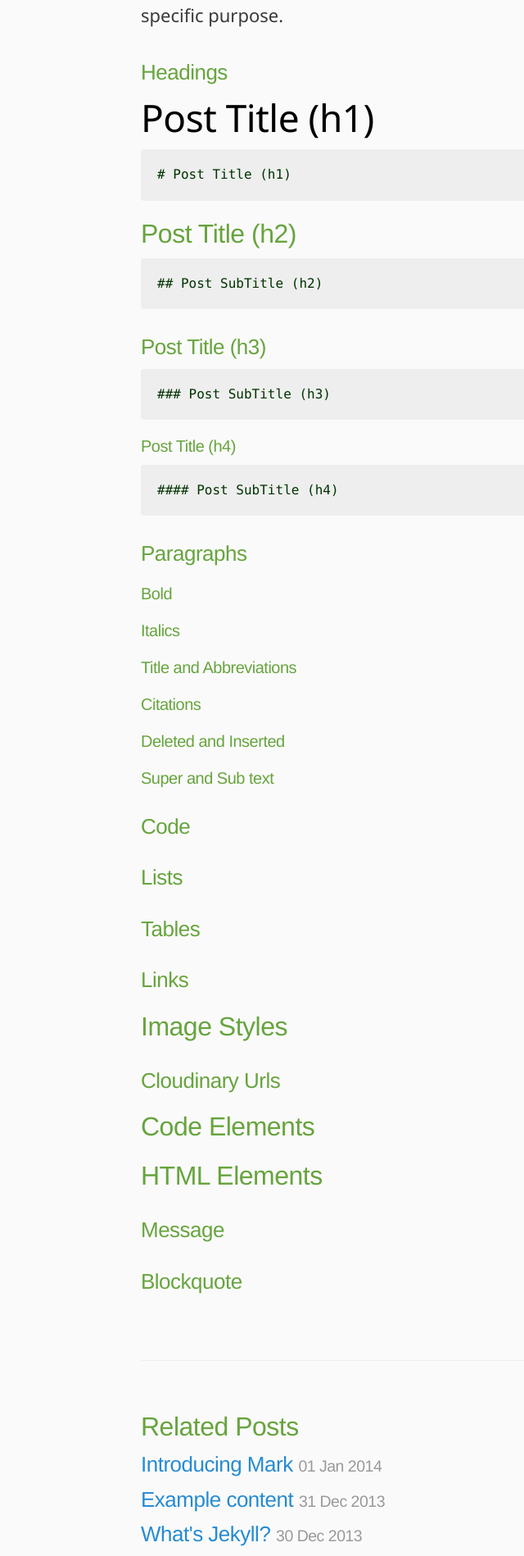
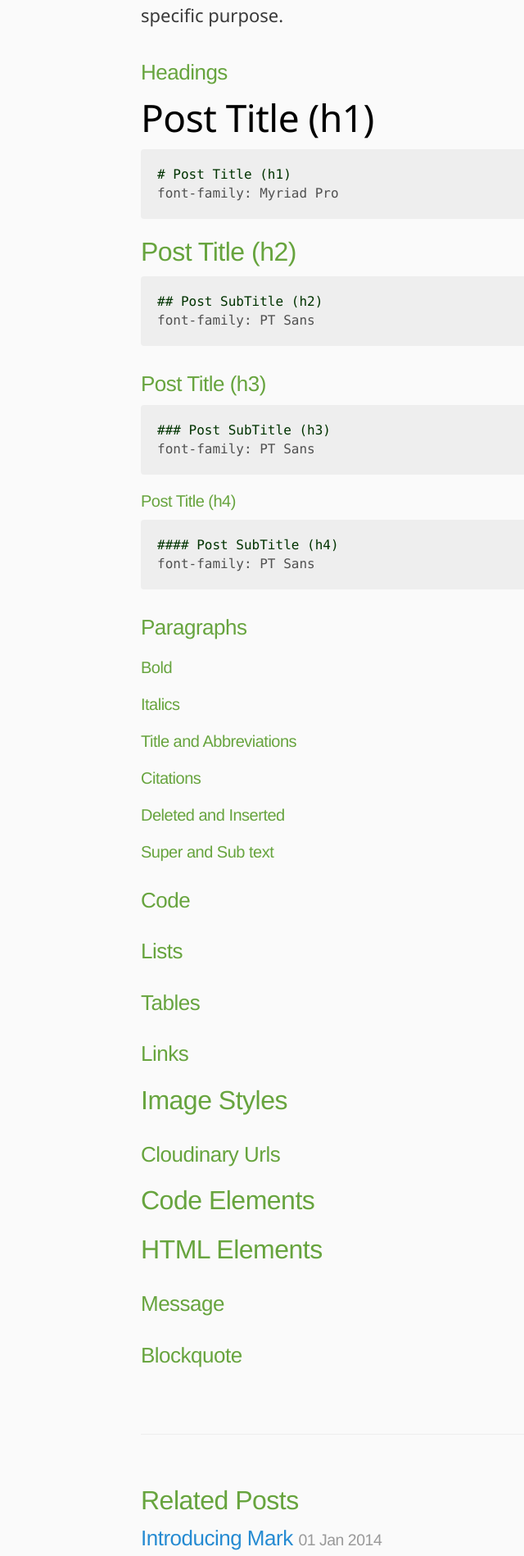
Before and after one commit to markthelefty/markthelefty.github.io, a Jekyll site: the page built from _posts/2018-07-30-theme-style-guide.markdown, in a window 1280 px wide. Shown: the part 1172-3070 px from the top of the page at 82% size, without its empty margins (108-748 px from the left). Built offline with Jekyll 4.4.1, drawn with Linux system fonts in a browser that asks for light colours; some web fonts are replaced; our own code applies the rules of GitHub Pages for plain Markdown files.

Commit message:
Updated Theme Style Guide

````diff
--- a/_posts/2018-07-30-theme-style-guide.markdown
+++ b/_posts/2018-07-30-theme-style-guide.markdown
@@ -22,18 +22,22 @@ Like colors the fonts used are intentionally limited and each has a specific pur
 {: .post-title}
 ```markdown
 # Post Title (h1)
+font-family: Myriad Pro
 ```
 ## Post Title (h2)
 ```markdown
 ## Post SubTitle (h2)
+font-family: PT Sans
 ```
 ### Post Title (h3)
 ```markdown
 ### Post SubTitle (h3)
+font-family: PT Sans
 ```
 #### Post Title (h4)
 ```markdown
 #### Post SubTitle (h4)
+font-family: PT Sans
 ```
 
 
````
